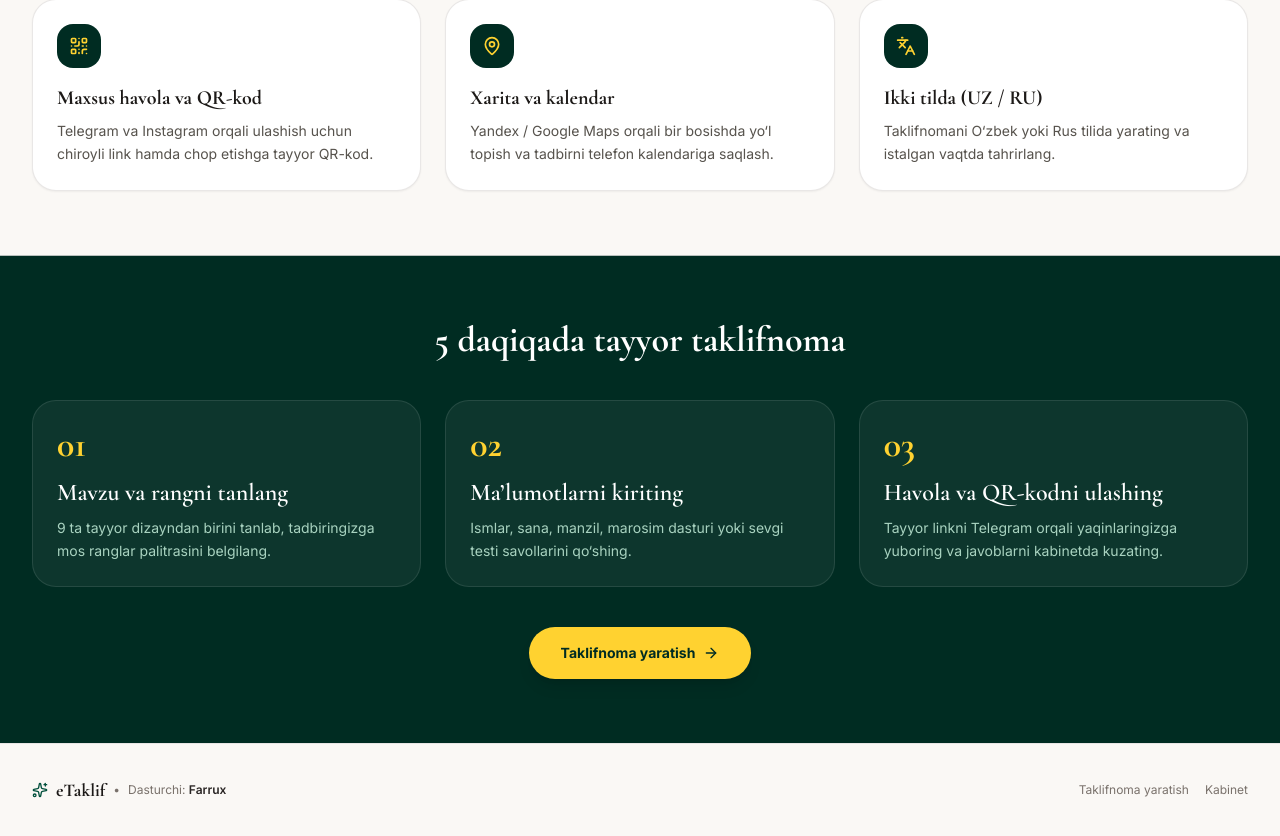
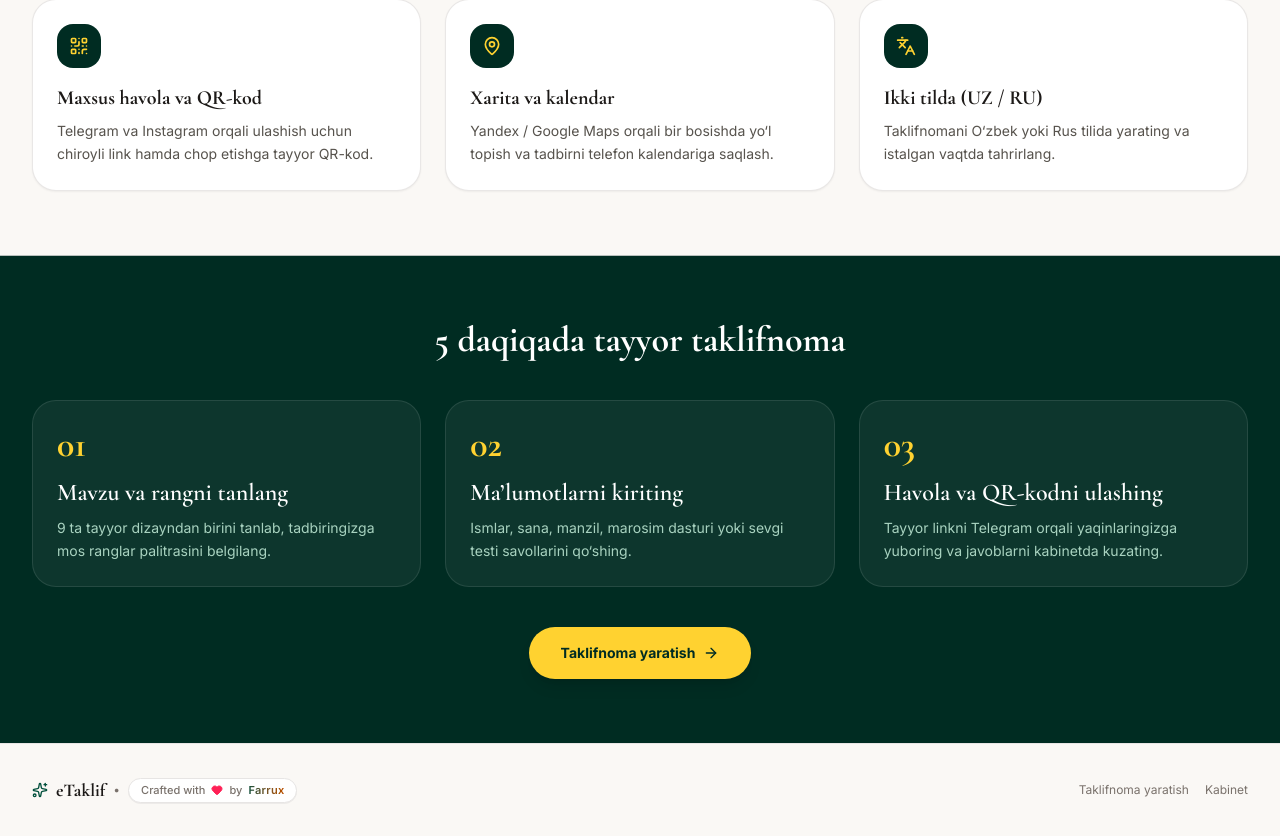
Before and after one commit to ecthelion-dev/e_taklifnoma, a React (Vite) app: page / in a window 1280 px wide. Shown: the part 4149-4985 px from the top of the page. Built offline with nearby package versions, Linux system fonts and the light colour scheme; no server answers; a web font is replaced by a local one.

Commit message:
Style developer badge in English: Crafted with love by Farrux

```diff
--- a/src/pages/HomePage.tsx
+++ b/src/pages/HomePage.tsx
@@ -509,9 +509,13 @@ export const HomePage: React.FC = () => {
             <Sparkles className="h-4 w-4 text-emerald-900" />
             <span className="font-serif-display text-lg font-bold text-stone-900">{t.brand}</span>
             <span>•</span>
-            <span>
-              {lang === 'ru' ? 'Разработчик:' : 'Dasturchi:'}{' '}
-              <strong className="font-semibold text-stone-800">Farrux</strong>
+            <span className="inline-flex items-center gap-1.5 rounded-full border border-stone-200 bg-white px-3 py-1 text-[11px] font-medium text-stone-500 shadow-2xs">
+              <span>Crafted with</span>
+              <Heart className="h-3 w-3 fill-rose-500 text-rose-500" />
+              <span>by</span>
+              <span className="bg-gradient-to-r from-emerald-900 to-amber-700 bg-clip-text font-semibold tracking-wide text-transparent">
+                Farrux
+              </span>
             </span>
           </div>
           <div className="flex items-center gap-4">
```
